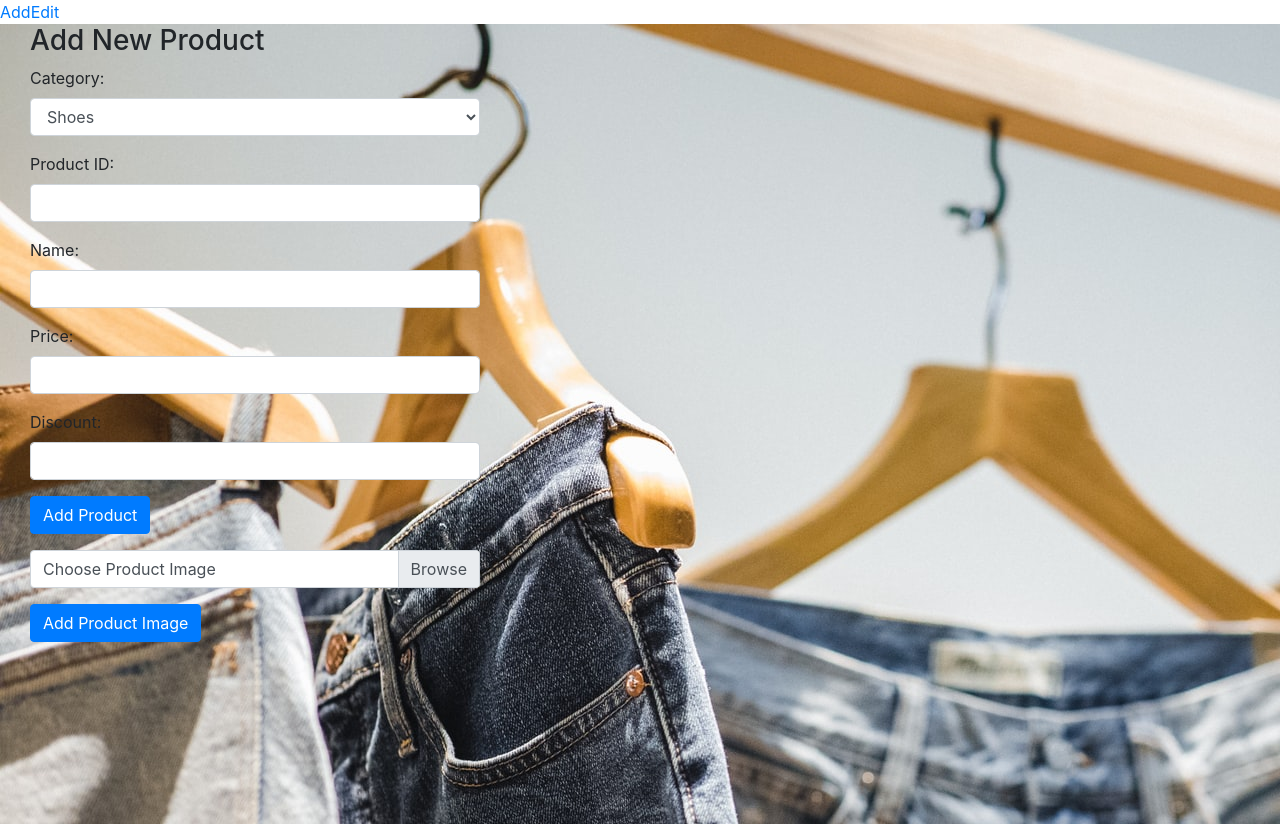
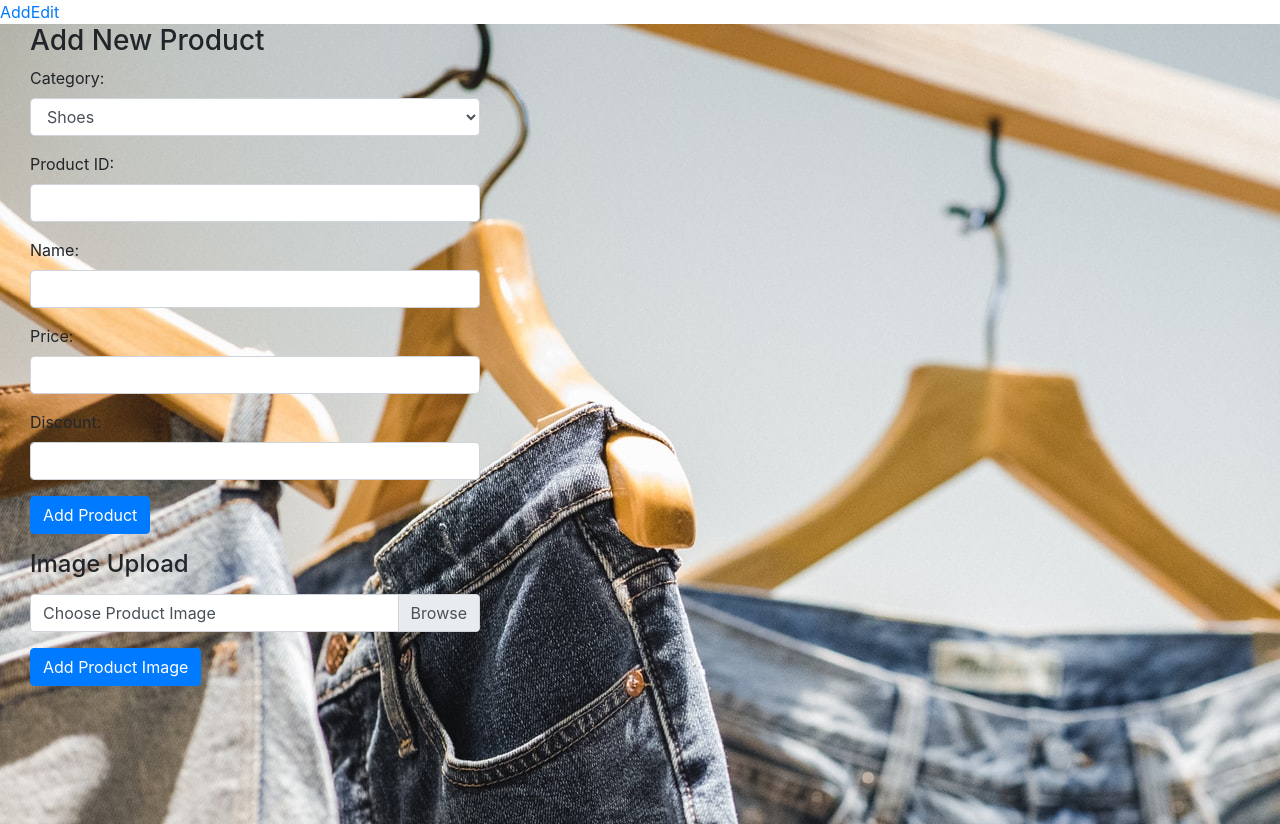
Before and after one commit to arojayathilaka/Application-Frameworks-Group-Project, a React (Create React App) app: page /add in a window 1280 px wide. Built offline with nearby package versions, Linux system fonts and the light colour scheme.

Commit message:
image id added to images

```diff
--- a/src/components/store-manager/add-product.js
+++ b/src/components/store-manager/add-product.js
@@ -143,12 +143,24 @@ class AddProduct extends Component {
                         </div>
                     </form>
 
-                    <form action="http://localhost:5000/images/add" method="POST" encType="multipart/form-data"  >
+                    <form action="http://localhost:5000/images/add" method="POST" encType="multipart/form-data">
+                        <h4>Image Upload</h4>
+                        <div className="form-group">
+                            <input
+                                type="hidden"
+                                name="imageId"
+                                id="imageId"
+                                required
+                                pattern="\d+"
+                                className="form-control"
+                                value={this.state.prodId}
+                            />
+                        </div>
                         <div className="custom-file mb-3">
                             <input type="file" name="file" id="file" className="custom-file-input"/>
                             <label htmlFor="file" className="custom-file-label">Choose Product Image</label>
                         </div>
-                        <input style={{marginBottom: "10px"}} type="submit" value="Add Product Image" className="btn btn-primary"/>
+                        <input style={{marginBottom: "20px"}} type="submit" value="Add Product Image" className="btn btn-primary"/>
                     </form>
                 </div>
             </div>
```
